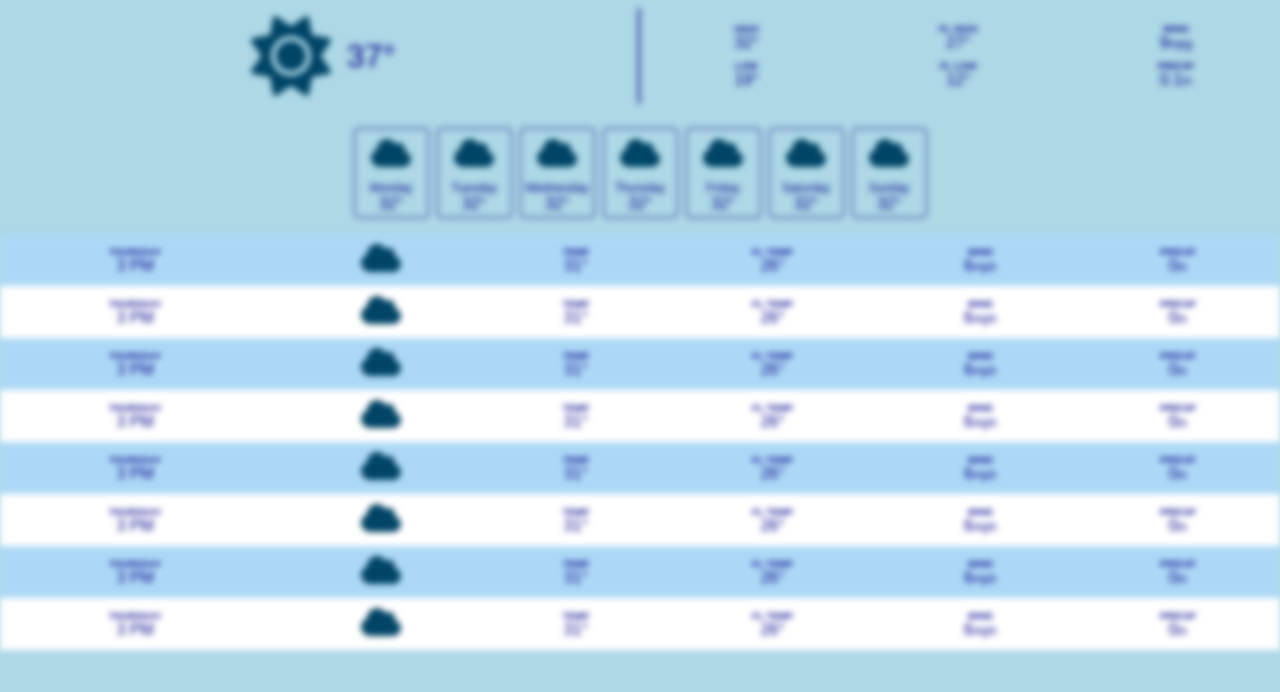
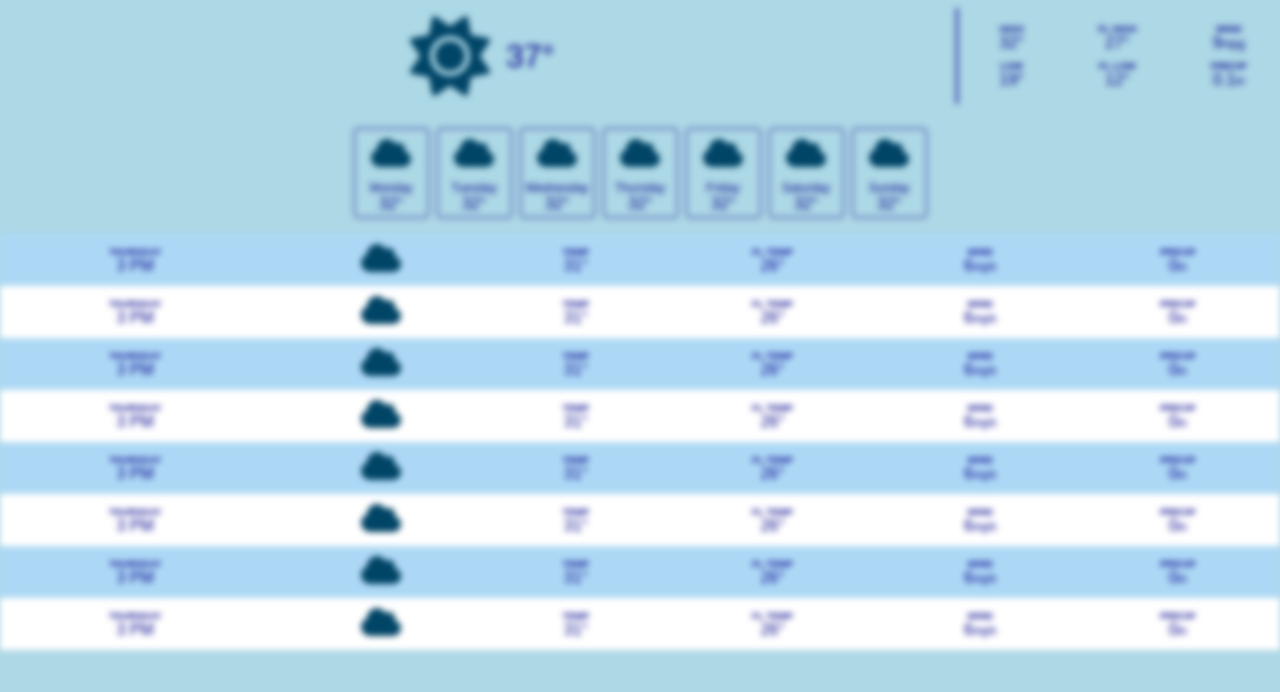
Before and after one commit to daniel-loran/wdd_330_final, a website built with Vite: page index.html in a window 1280 px wide. In both pictures the pointer is over the element 324 px from the left and 56 px from the top of the page. Built offline with nearby package versions, Linux system fonts and the light colour scheme; no server answers.

Commit message:
Added transitions, and comments so everyone knows what's going on

```diff
--- a/iconMap.js
+++ b/iconMap.js
@@ -1,5 +1,6 @@
 export const ICON_MAP = new Map()
 
+//assign an iconCode to an icon that will show the icon that describes the weather
 addMapping([0,1], "sun")
 addMapping([2], "cloud-sun")
 addMapping([3], "cloud")
--- a/style.css
+++ b/style.css
@@ -27,6 +27,11 @@ body {
   margin: .5rem;
   padding: .5rem;
   border-right: 2px solid rgb(0,0,139);
+  transition: width 1s;
+}
+
+.header-left:hover {
+  width: 150%;
 }
 
 .weather-icon {
@@ -52,6 +57,11 @@ body {
   gap: .5rem;
   grid-template-columns: repeat(3, auto);
   grid-template-rows: repeat(2, auto);
+  transition: width 1s;
+}
+
+.header-right:hover {
+  width: 150%;
 }
 
 .info-group {
@@ -88,6 +98,7 @@ body {
   padding: .25rem;
 }
 
+
 .day-card-day {
   font-size: .75rem;
   color: rgb(0,0,139);
--- a/weather.js
+++ b/weather.js
@@ -1,7 +1,7 @@
 import axios from "axios"
 
 
-
+// Connect to API and tetrieve the current weather, daily weather, and hourly weather
 export function getWeather(lat, lon, timezone) {
     return axios.get("https://api.open-meteo.com/v1/forecast?current=temperature_2m,weather_code,wind_speed_10m&hourly=temperature_2m,apparent_temperature,precipitation_probability,weather_code,wind_speed_10m&daily=weather_code,temperature_2m_max,temperature_2m_min,apparent_temperature_max,apparent_temperature_min,precipitation_sum&temperature_unit=fahrenheit&wind_speed_unit=mph&precipitation_unit=inch&timeformat=unixtime",
     {
@@ -21,6 +21,7 @@ export function getWeather(lat, lon, timezone) {
 })
 }
 
+//retrieve individual information from current weather
 function parseCurrentWeather({ current, daily }) {
     const { temperature_2m: currentTemp,
         wind_speed_10m: windSpeed,
@@ -34,6 +35,7 @@ function parseCurrentWeather({ current, daily }) {
         precipitation_sum: [precip]
     } = daily
 
+//assign retrieved info to variables
     return {
         currentTemp: Math.round(currentTemp),
         highTemp: Math.round(maxTemp),
@@ -47,6 +49,7 @@ function parseCurrentWeather({ current, daily }) {
     }
 }
 
+// retrieve individual information for daily weather like timestamp, IconCode, and maxTemp
 function parseDailyWeather({ daily }) {
     return daily.time.map((time, index) => {
         return {
@@ -59,6 +62,7 @@ function parseDailyWeather({ daily }) {
     })
 }
 
+//retrieve individual information for hourly weather and assign it to variables
 function parseHourlyWeather({ hourly, current }) {
     return hourly.time.map((time, index) => {
         return {
```
Also changed, not shown: main.js (+7 -6 lines).
